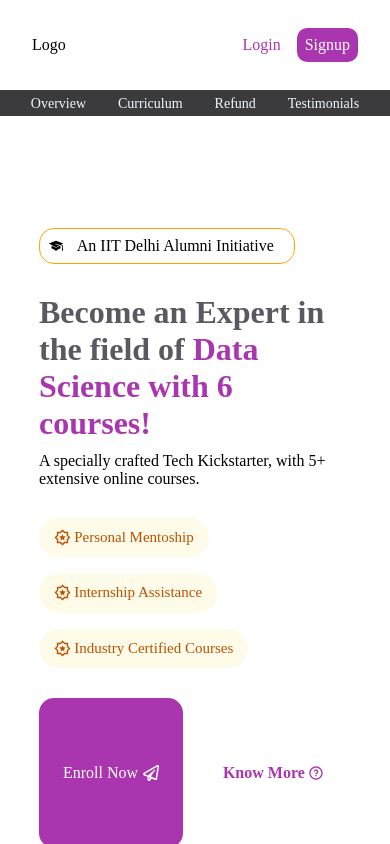
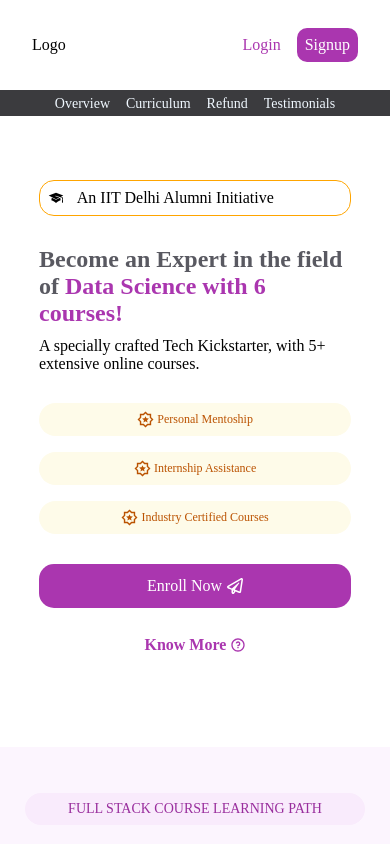
Before and after one commit to arit98/course-app, a React (Create React App) app: page / in a window 390 px wide. Built offline with nearby package versions, Linux system fonts and the light colour scheme.

Commit message:
final change

```diff
--- a/src/components/Content/style.css
+++ b/src/components/Content/style.css
@@ -1,3 +1,4 @@
+/* Base Styles */
 .content-container {
   width: 100%;
   background-color: #fcf5fe;
@@ -8,31 +9,36 @@
   user-select: none;
 }
 
-.content-container .btn {
+.content-container .btn,
+.content-container .btn-mob {
   background-color: #f9ebfc;
   color: #992e9d;
   padding: 0.5rem;
   width: 20rem;
   border-radius: 50px;
-  margin-top: 100px;
   text-align: center;
   cursor: pointer;
+  margin-top: 30px;
 }
 
-.content-container .heading {
+.content-container .heading,
+.content-container .heading-mob {
   font-size: 32px;
+  text-align: center;
   font-weight: 700;
   margin-top: 1.5rem;
 }
 
-.content-container .heading p {
+.content-container .heading p,
+.content-container .heading-mob p {
   background: linear-gradient(to right, #b73bbe, #ebcb2e);
   -webkit-background-clip: text;
   -webkit-text-fill-color: transparent;
   background-clip: text;
 }
 
-.content-container .heading span {
+.content-container .heading span,
+.content-container .heading-mob span {
   background: #4c4d52;
   background-clip: text;
 }
@@ -74,7 +80,7 @@
   margin: 0;
 }
 
-.box-element p:last-child {
+.box .box-element p:last-child {
   color: #83848d;
   margin: 0;
 }
@@ -94,132 +100,67 @@
   cursor: pointer;
 }
 
+/* Large Screens (Desktop) */
 @media (min-width: 1024px) {
-  .content-container .btn-mob{
-    display: none;
-  }
-
-  .content-container .heading-mob{
+  .content-container .btn-mob,
+  .content-container .heading-mob {
     display: none;
   }
 }
 
-@media (max-width: 768px) {
-  .content-container {
-    width: 100%;
-    background-color: #fcf5fe;
-    display: flex;
-    align-items: center;
-    justify-content: center;
-    flex-direction: column;
-    user-select: none;
-  }
-
-  .content-container .btn {
-    background-color: #f9ebfc;
-    color: #992e9d;
-    padding: 0.5rem;
-    width: 20rem;
-    border-radius: 50px;
-    margin-top: 100px;
-    text-align: center;
-    cursor: pointer;
-  }
-
+/* Medium Screens (Tablets) */
+@media (max-width: 1024px) {
   .content-container .btn {
     display: none;
   }
 
-  .content-container .heading{
+  .content-container .btn-mob {
+    display: block;
+  }
+
+  .content-container .heading {
     display: none;
   }
 
-  .content-container .btn-mob {
-    background-color: #f9ebfc;
-    color: #992e9d;
-    padding: 0.5rem;
-    width: 20rem;
-    border-radius: 50px;
-    margin-top: 30px;
-    text-align: center;
-    cursor: pointer;
+  .content-container .heading-mob {
+    display: block;
   }
+
+  .box .box-content {
+    flex-direction: column;
+    gap: 1rem;
+  }
+
+  .box-content .box-btn {
+    width: 100%;
+  }
+}
+
+/* Small Screens (Phones) */
+@media (max-width: 768px) {
+  .content-container {
+    padding: 1rem;
+  }
+
+  .content-container .btn-mob{
+    width: 95%;
+  }
+
+  .content-container .btn-mob p{
+    font-size: 14px;
+  }
+
 
   .content-container .heading-mob {
     font-size: 24px;
-    text-align: center;
-    font-weight: 700;
-    margin-top: 1.5rem;
-  }
-
-  .content-container .heading-mob p {
-    background: linear-gradient(to right, #b73bbe, #ebcb2e);
-    -webkit-background-clip: text;
-    -webkit-text-fill-color: transparent;
-    background-clip: text;
-  }
-
-  .content-container .heading-mob span {
-    background: #4c4d52;
-    background-clip: text;
-  }
-
-  .content-container .box {
-    margin-top: 1.5rem;
-    width: 80%;
-    display: flex;
-    flex-direction: column;
-    gap: 3rem;
-    align-items: center;
-    background-color: #fff;
-    padding: 24px;
-    border-radius: 25px;
-    margin-bottom: 100px;
   }
 
   .box .box-content {
-    display: flex;
-    align-items: center;
-    justify-content: space-between;
     flex-direction: column;
-    gap: 10px;
-    width: 100%;
-  }
-
-  .box .box-content:not(:last-child) {
-    border-bottom: 1px solid #e0e0e0;
-    padding-bottom: 1.5rem;
-  }
-
-  .box .box-content .box-element {
-    display: flex;
-    flex-direction: column;
-  }
-
-  .box .box-content .box-element p:first-child {
-    color: #4c4d52;
-    font-size: 24px;
-    font-weight: 600;
-    margin: 0;
-  }
-
-  .box-element p:last-child {
-    color: #83848d;
-    margin: 0;
+    gap: 1rem;
   }
 
   .box-content .box-btn {
-    background-color: #f9ebfc;
-    padding: 0.5rem;
     width: 100%;
-    text-align: center;
-    border-radius: 25px;
-    display: flex;
-    align-items: center;
-    justify-content: center;
-    gap: 0.5rem;
-    color: #b73bbe;
-    font-weight: 500;
-    cursor: pointer;
   }
 }
--- a/src/components/Hero/style.css
+++ b/src/components/Hero/style.css
@@ -1,9 +1,9 @@
-.wrapper{
+.wrapper {
     width: 100%;
     user-select: none;
 }
 
-.hero-container{
+.hero-container {
     display: flex;
     flex-direction: column;
     width: 80%;
@@ -11,7 +11,7 @@
     margin: auto;
 }
 
-.hero-border{
+.hero-border {
     display: flex;
     align-items: center;
     gap: 0.8rem;
@@ -21,44 +21,44 @@
     width: 16rem;
 }
 
-.herotext{
+.herotext {
     width: 70%;
     margin-top: 30px;
 }
 
-.herotext p{
+.herotext p {
     font-size: 64px;
     font-weight: 600;
     color: #595961;
 }
 
-.herotext span{
+.herotext span {
     color: #AA36AF;
 }
 
-.hero-container .text-btn{
+.hero-container .text-btn {
     margin-top: 10px;
 }
 
-.hero-container .text-btn .group-btn{
+.hero-container .text-btn .group-btn {
     display: flex;
     height: 30px;
     gap: 1rem;
     margin-top: 30px;
 }
 
-.hero-container .text-btn .group-btn .gold-btn{
+.hero-container .text-btn .group-btn .gold-btn {
     display: flex;
     align-items: center;
     gap: 0.2rem;
     background-color: #FEFBE9;
-    padding: 0 15px 0 15px;
+    padding: 0 15px;
     border-radius: 50px;
     color: #BB5302;
     font-weight: 500;
 }
 
-.hero-container .text-btn .group-btn .enroll-btn{
+.hero-container .text-btn .group-btn .enroll-btn {
     display: flex;
     align-items: center;
     gap: 0.3rem;
@@ -69,7 +69,7 @@
     cursor: pointer;
 }
 
-.hero-container .text-btn .group-btn .more-btn{
+.hero-container .text-btn .group-btn .more-btn {
     display: flex;
     align-items: center;
     padding: 1.5rem;
@@ -79,7 +79,7 @@
     cursor: pointer;
 }
 
-.wrapper .footer{
+.wrapper .footer {
     margin-top: 70px;
     width: 100%;
     height: 140px;
@@ -89,7 +89,7 @@
     justify-content: space-between;
 }
 
-.wrapper .footer .img{
+.wrapper .footer .img {
     display: flex;
     align-items: center;
     justify-content: center;
@@ -103,113 +103,117 @@
     height: 80px;
 }
 
-.wrapper .footer .img .icon{
+.wrapper .footer .img .icon {
     font-size: 19px;
     color: #AA36AF;
 }
 
-.wrapper .footer .img .img-text{
+.wrapper .footer .img .img-text {
     display: flex;
     flex-direction: column;
     color: #686972;
 }
 
-.img-text :first-child{
+.img-text :first-child {
     font-size: 2rem;
     font-weight: 600;
     color: #AA36AF;
 }
 
-.img-text :last-child{
+.img-text :last-child {
     font-size: 1.3rem;
 }
 
-@media (max-width: 768px) {
-    .wrapper{
-        width: 100%;
-        user-select: none;
+/* Large screens */
+@media (max-width: 1200px) {
+    .herotext p {
+        font-size: 48px;
+    }
+}
+
+/* Medium screens */
+@media (max-width: 992px) {
+    .hero-container {
+        width: 90%;
     }
 
-    .hero-container{
-        display: flex;
-        flex-direction: column;
-        width: 80%;
-        padding-top: 7rem;
-        margin: auto;
+    .herotext {
+        width: 100%;
     }
 
-    .hero-border{
-        display: flex;
-        align-items: center;
-        gap: 0.8rem;
-        border-radius: 15px;
-        border: 1px solid orange;
-        padding: 0.5rem;
-        width: 16rem;
+    .herotext p {
+        font-size: 40px;
     }
 
-    .herotext{
-        width: 100%;
-        margin-top: 30px;
+    .hero-container .text-btn .group-btn {
+        flex-wrap: wrap;
+        height: auto;
     }
 
-    .herotext p{
-        font-size: 32px;
-        font-weight: 600;
-        color: #595961;
+    .hero-container .text-btn .group-btn .gold-btn {
+        font-size: 14px;
+        padding: 0 10px;
     }
 
-    .herotext span{
-        color: #AA36AF;
+    .hero-container .text-btn .group-btn .enroll-btn,
+    .hero-container .text-btn .group-btn .more-btn {
+        padding: 1rem;
+    }
+}
+
+/* Small screens */
+@media (max-width: 768px) {
+    .hero-container {
+        width: 95%;
     }
 
-    .hero-container .text-btn{
-        margin-top: 10px;
+    .herotext p {
+        font-size: 32px;
     }
 
-    .hero-container .text-btn .group-btn{
-        display: flex;
-        flex-wrap: wrap;
-        height: 150px;
-        gap: 1rem;
-        margin-top: 30px;
+    .hero-container .text-btn .group-btn {
+        height: auto;
     }
 
-    .hero-container .text-btn .group-btn .gold-btn{
-        display: flex;
-        align-items: center;
-        gap: 0.2rem;
-        background-color: #FEFBE9;
-        padding: 0 15px 0 15px;
-        border-radius: 50px;
-        color: #BB5302;
-        font-weight: 500;
-        font-size: 15px;
+    .hero-container .text-btn .group-btn .gold-btn {
+        font-size: 12px;
+        padding: 8px;
     }
 
-    .hero-container .text-btn .group-btn .enroll-btn{
-        display: flex;
-        align-items: center;
-        gap: 0.3rem;
-        background-color: #AA36AF;
-        padding: 1.5rem;
-        border-radius: 15px;
-        color: #fff;
-        cursor: pointer;
+    .hero-container .text-btn .group-btn .enroll-btn,
+    .hero-container .text-btn .group-btn .more-btn {
+        padding: 0.8rem;
     }
 
-    .hero-container .text-btn .group-btn .more-btn{
-        display: flex;
-        align-items: center;
-        padding: 1.5rem;
-        color: #AA36AF;
-        font-weight: 700;
-        gap: 0.2rem;
-        cursor: pointer;
+    .wrapper .footer {
+        display: none;
+    }
+}
+
+/* Extra small screens */
+@media (max-width: 576px) {
+    .hero-container {
+        width: 80%;
+        padding-top: 4rem;
     }
 
-    .wrapper .footer{
-        display: none;
+    .herotext p {
+        font-size: 24px;
     }
 
+    .hero-border {
+        width: 100%;
+    }
+
+    .hero-container .text-btn .group-btn {
+        flex-direction: column;
+        align-items: stretch;
+    }
+
+    .hero-container .text-btn .group-btn .gold-btn,
+    .hero-container .text-btn .group-btn .enroll-btn,
+    .hero-container .text-btn .group-btn .more-btn {
+        width: 100%;
+        justify-content: center;
+    }
 }
--- a/src/components/NavBar/style.css
+++ b/src/components/NavBar/style.css
@@ -7,23 +7,24 @@
   height: 90px;
 }
 
-.header .logo {
+.header .logo,
+.header .user {
   display: flex;
   gap: 1rem;
-  padding-left: 4rem;
   user-select: none;
 }
 
+.header .logo {
+  padding-left: 4rem;
+}
+
 .header .user {
-  display: flex;
-  gap: 1rem;
   align-items: center;
   padding-right: 4rem;
 }
 
 .user .login {
   color: #aa36af;
-  user-select: none;
   cursor: pointer;
 }
 
@@ -32,7 +33,6 @@
   padding: 0.5rem;
   border-radius: 10px;
   color: white;
-  user-select: none;
   cursor: pointer;
 }
 
@@ -60,191 +60,37 @@
 
 /* Styles for tablets */
 @media (max-width: 1024px) {
-  .header {
-    display: flex;
-    align-items: center;
-    justify-content: space-between;
-    width: 100%;
-    height: 90px;
-  }
-
-  .header .logo {
-    display: flex;
-    gap: 1rem;
-    padding-left: 4rem;
-    user-select: none;
-  }
-
+  .header .logo,
   .header .user {
-    display: flex;
-    gap: 1rem;
-    align-items: center;
-    padding-right: 4rem;
-  }
-
-  .user .login {
-    color: #aa36af;
-    user-select: none;
-    cursor: pointer;
-  }
-
-  .user .signup {
-    background-color: #aa36af;
-    padding: 0.5rem;
-    border-radius: 10px;
-    color: white;
-    user-select: none;
-    cursor: pointer;
-  }
-
-  .navul {
-    background-color: #3b3b3e;
-    padding: 4px;
-    display: flex;
-    align-items: center;
-    justify-content: center;
-  }
-
-  .navul ul {
-    list-style: none;
-    margin: 0;
-    padding: 0;
-    display: flex;
-  }
-
-  .navul ul li a {
-    color: aliceblue;
-    text-decoration: none;
-    padding: 8px 16px;
-    font-weight: 100;
+    padding-left: 2rem;
+    padding-right: 2rem;
   }
 }
 
 /* Styles for mobile devices */
 @media (max-width: 768px) {
-  .header {
-    display: flex;
-    align-items: center;
-    justify-content: space-between;
-    width: 100%;
-    height: 90px;
-  }
-
-  .header .logo {
-    display: flex;
-    gap: 1rem;
+  .header .logo,
+  .header .user {
     padding-left: 2rem;
-    user-select: none;
-  }
-
-  .header .user {
-    display: flex;
-    gap: 1rem;
-    align-items: center;
     padding-right: 2rem;
   }
 
-  .user .login {
-    color: #aa36af;
-    user-select: none;
-    cursor: pointer;
-  }
-
-  .user .signup {
-    background-color: #aa36af;
-    padding: 0.5rem;
-    border-radius: 10px;
-    color: white;
-    user-select: none;
-    cursor: pointer;
-  }
-
-  .navul {
-    background-color: #3b3b3e;
-    padding: 4px;
-    display: flex;
-    align-items: center;
-    justify-content: center;
-  }
-
-  .navul ul {
-    list-style: none;
-    margin: 0;
-    padding: 0;
-    display: flex;
-  }
-
   .navul ul li a {
-    color: aliceblue;
-    text-decoration: none;
-    padding: 8px 16px;
-    font-weight: 100;
     font-size: 14px;
-    margin: 0;
+    padding: 8px 8px;
   }
 }
 
 /* Small Mobile */
-
 @media (max-width: 320px) {
-  .header {
-    display: flex;
-    align-items: center;
-    justify-content: space-between;
-    width: 100%;
-    height: 90px;
-  }
-
-  .header .logo {
-    display: flex;
-    gap: 1rem;
-    padding-left: 2rem;
-    user-select: none;
-  }
-
+  .header .logo,
   .header .user {
-    display: flex;
-    gap: 1rem;
-    align-items: center;
-    padding-right: 2rem;
-  }
-
-  .user .login {
-    color: #aa36af;
-    user-select: none;
-    cursor: pointer;
-  }
-
-  .user .signup {
-    background-color: #aa36af;
-    padding: 0.5rem;
-    border-radius: 10px;
-    color: white;
-    user-select: none;
-    cursor: pointer;
-  }
-
-  .navul {
-    background-color: #3b3b3e;
-    padding: 4px;
-    display: flex;
-    align-items: center;
-    justify-content: center;
-  }
-
-  .navul ul {
-    list-style: none;
-    margin: 0;
-    padding: 0;
-    display: flex;
+    padding-left: 1rem;
+    padding-right: 1rem;
   }
 
   .navul ul li a {
-    color: aliceblue;
-    text-decoration: none;
-    padding: 8px 16px;
-    font-weight: 100;
     font-size: 10px;
-    margin: 0;
+    padding: 4px 4px;
   }
 }
```
Also changed, not shown: src/components/Main/style.css (+14 -5 lines).
